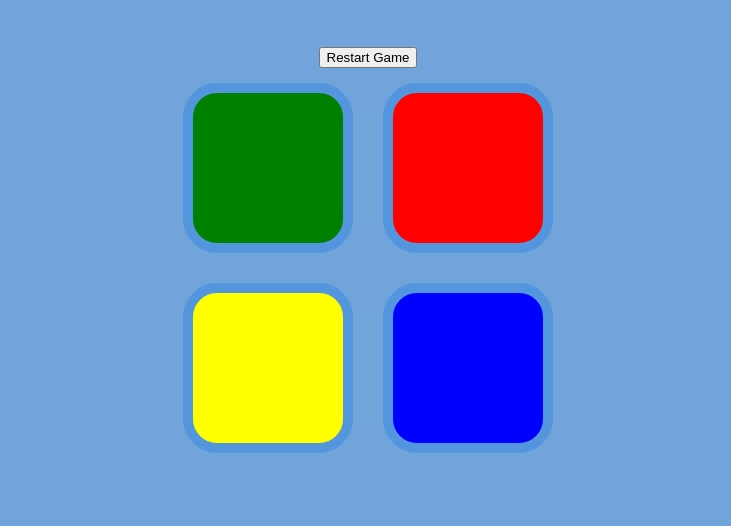
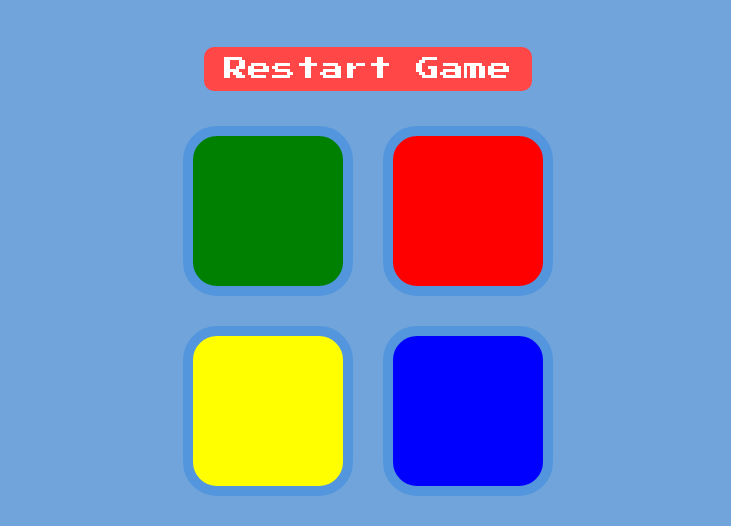
Before and after one commit to hemanthv20/Memorize-Me-Simon-Game-, a plain HTML site: page index.html in a window 1280 px wide. Shown: the part 127-653 px from the top of the page, without its empty margins (272-1003 px from the left). Drawn offline with nearby package versions, Linux system fonts and the light colour scheme.

Commit message:
Update styles.css

```diff
--- a/styles.css
+++ b/styles.css
@@ -69,6 +69,23 @@ h2{
   font-weight: 200;
 }
 
+#restart-btn {
+  display: block;
+  margin: 20px auto;
+  padding: 10px 20px;
+  font-size: 1.5rem;
+  font-family: 'Press Start 2P', cursive;
+  border: none;
+  background-color: #ff4747;
+  color: white;
+  cursor: pointer;
+  border-radius: 10px;
+}
+
+.hidden {
+  display: none;
+}
+
 @media (max-width: 600px) {
   .btn {
     height: 100px;
```
